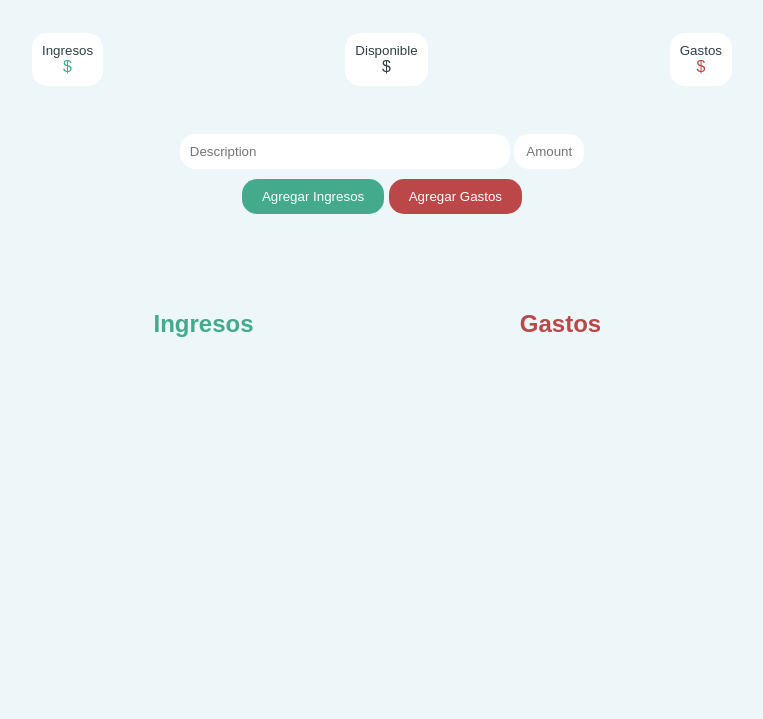
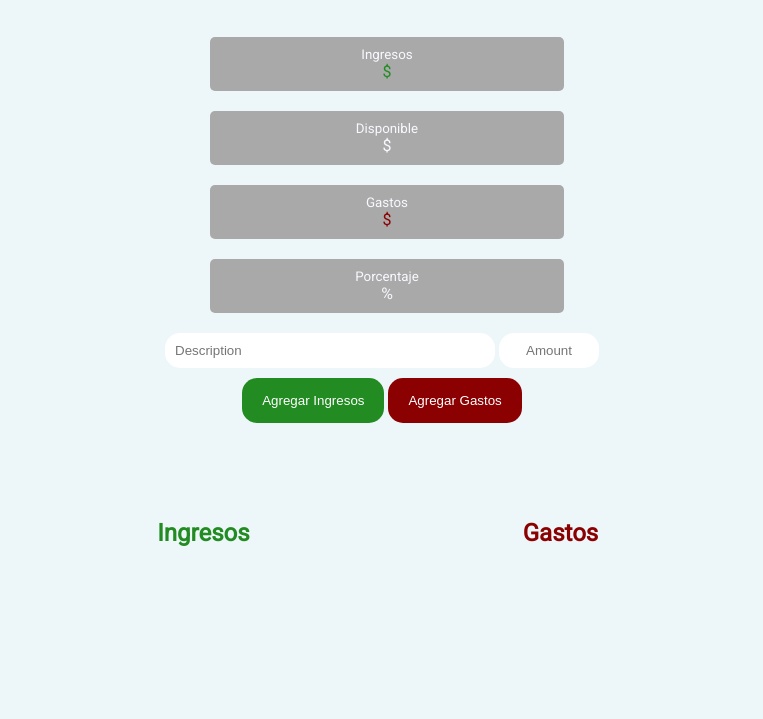
Before and after one commit to Katzx3/Desafio-1-LIC, a plain HTML site: page Desafío 1/index.html in a window 1280 px wide. Shown: the part 81-800 px from the top of the page, without its empty margins (258-1021 px from the left). Drawn offline with Linux system fonts and the light colour scheme; a web font is replaced by a local one.

Commit message:
columnas
columnas

```diff
--- a/Desafío 1/index.html
+++ b/Desafío 1/index.html
@@ -10,7 +10,7 @@
 </head>
 <body>
     <div id="Mes de consulta" style="height: 50px; vertical-align: middle; text-align: center;">
-    <p style="position: relative; font-size: xx-large;" >Presupuesto del mes de
+    <p style="position: relative; font-size: xx-large; color: black; padding: 20px; vertical-align: middle;" >Presupuesto del mes de
         <script>
             var d = new Date();
                 var month = new Array();
@@ -54,6 +54,14 @@
                     <span id="amount__spent"></span>
                 </div>
             </div>
+            <div id="percent" class="number">
+                <small>Porcentaje</small>
+                <div class="amount__container">
+                    <p id="percent__symbol">%</p>
+                    <span id="amount__percent"></span>
+                </div>
+            </div>
+
         </div>
         <div class="input__area">
             <input type="text" id="description" placeholder="Description">
--- a/Desafío 1/style.css
+++ b/Desafío 1/style.css
@@ -1,4 +1,4 @@
-@import url('https://fonts.googleapis.com/css2?family=Andika+New+Basic&display=swap');
+@import url('https://fonts.googleapis.com/css2?family=Roboto&display=swap');
 
 *{
     box-sizing: border-box;
@@ -7,14 +7,14 @@
 }
 
 :root{
-    --green: #43aa8b;
-    --red: #bc4749;
+    --green: #228B22;
+    --red: #8b0000;
 }
 
 body{
     background-color: #edf6f9;
-    font-family: 'Andika New Basic', sans-serif;
-    color: #2f3e46;
+    font-family: 'Roboto', sans-serif;
+    color: #f8f8ff;
 }
 
 .container{
@@ -27,21 +27,31 @@ body{
 }
 
 .budget__numbers{
+    display:flex;
+    flex-direction: column;
+    justify-content: space-between;
+    width: 30%;
+    max-width: 700px;
+    margin: 10px;
+}
+
+.budget__numbers>*{
     display: flex;
+    flex-direction: column;
     justify-content: space-between;
-    width: 70%;
     max-width: 700px;
-    margin: 1rem 0 3rem;
+    margin: 10px 10px 10px 20px;
 }
 
 .number{
     display: flex;
     flex-direction: column;
-    justify-content: center;
+    justify-content: space-between;
+    column-gap: normal;
     align-items: center;
-    background-color: white;
+    background-color: darkgrey;
     padding: 10px;
-    border-radius: 15px;
+    border-radius: 5px;
 }
 
 .amount__container{
@@ -63,7 +73,7 @@ body{
 }
 
 .input__area #amount{
-    width: 70px;
+    width: 100px;
     text-align: center;
 }
 
@@ -80,7 +90,7 @@ body{
 .buttons__area #add__income,
 .buttons__area #add__expense{
     border: none;
-    padding: 10px 20px;
+    padding: 15px 20px;
     color: white;
     border-radius: 15px;
     outline: none;
```
